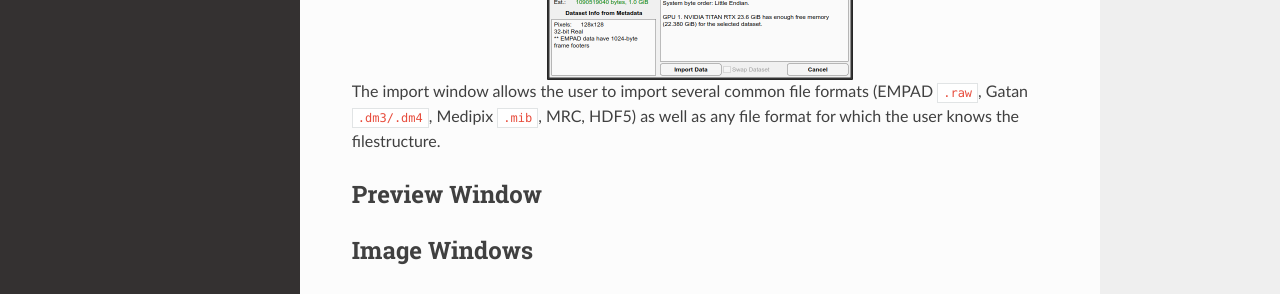
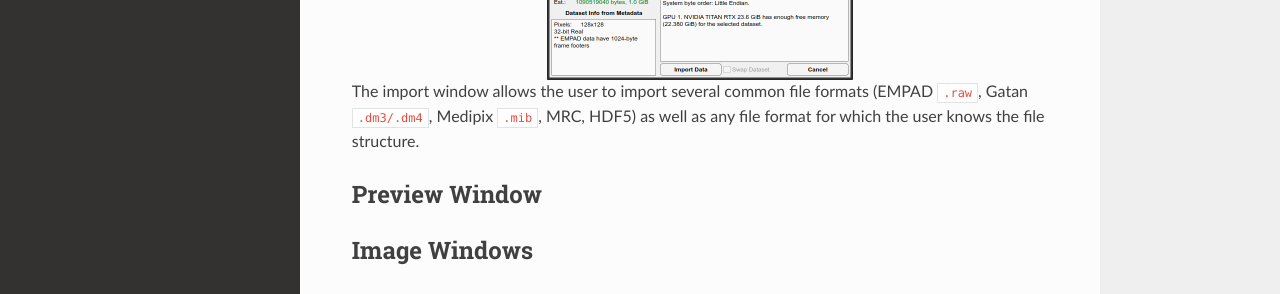
Before and after one commit to bryandesser/Quant4D, a Sphinx documentation site: the page built from docs/source/graphical_user_interface.rst, in a window 1280 px wide and 1099 px high. Shown: the part 588-882 px from the top of the window. Built offline with Sphinx 7.4.7 and the Read the Docs theme 3.1.0, drawn with Linux system fonts in a browser that asks for light colours; pages that are not in the unit, such as notebooks, are missing from menus.

Commit message:
modified:   docs/source/graphical_user_interface.rst

```diff
--- a/docs/source/graphical_user_interface.rst
+++ b/docs/source/graphical_user_interface.rst
@@ -16,7 +16,7 @@ Import Window
     :height: 268
     :align: center
 
-The import window allows the user to import several common file formats (EMPAD ``.raw``, Gatan ``.dm3/.dm4``, Medipix ``.mib``, MRC, HDF5) as well as any file format for which the user knows the filestructure.
+The import window allows the user to import several common file formats (EMPAD ``.raw``, Gatan ``.dm3/.dm4``, Medipix ``.mib``, MRC, HDF5) as well as any file format for which the user knows the file structure.
 
 Preview Window
 **************
```
